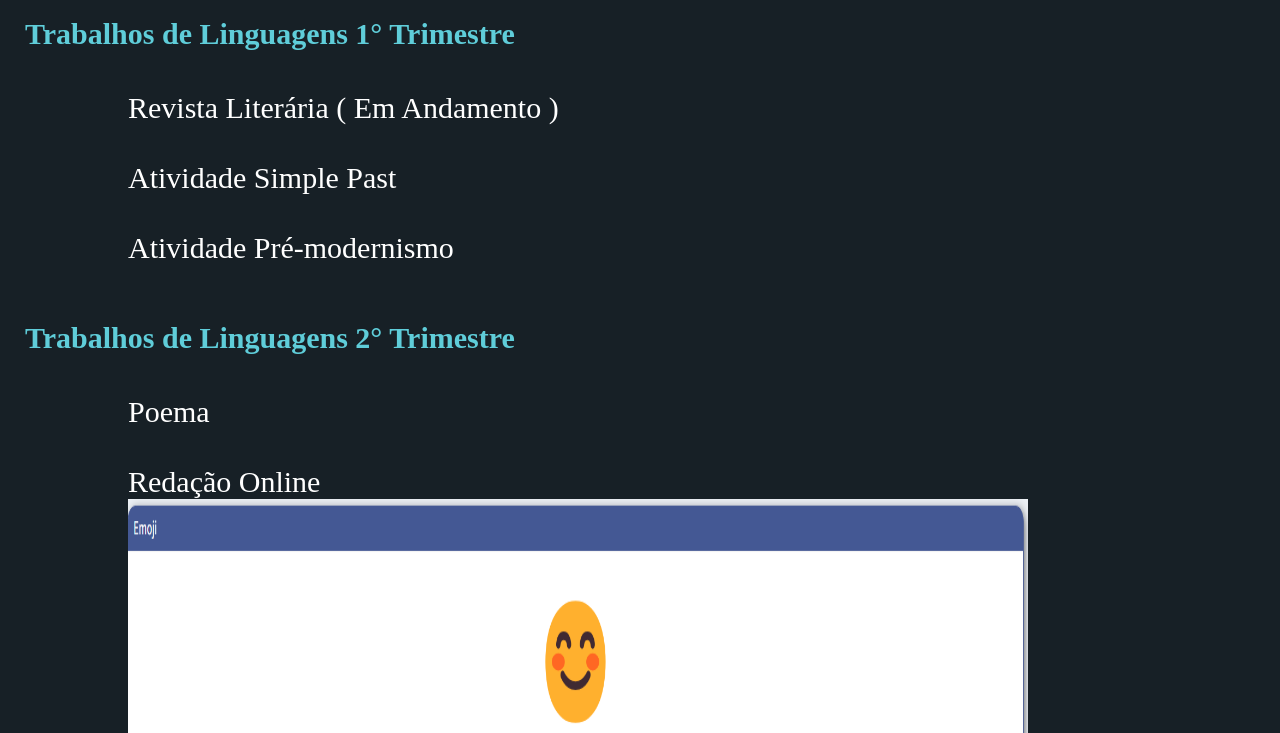
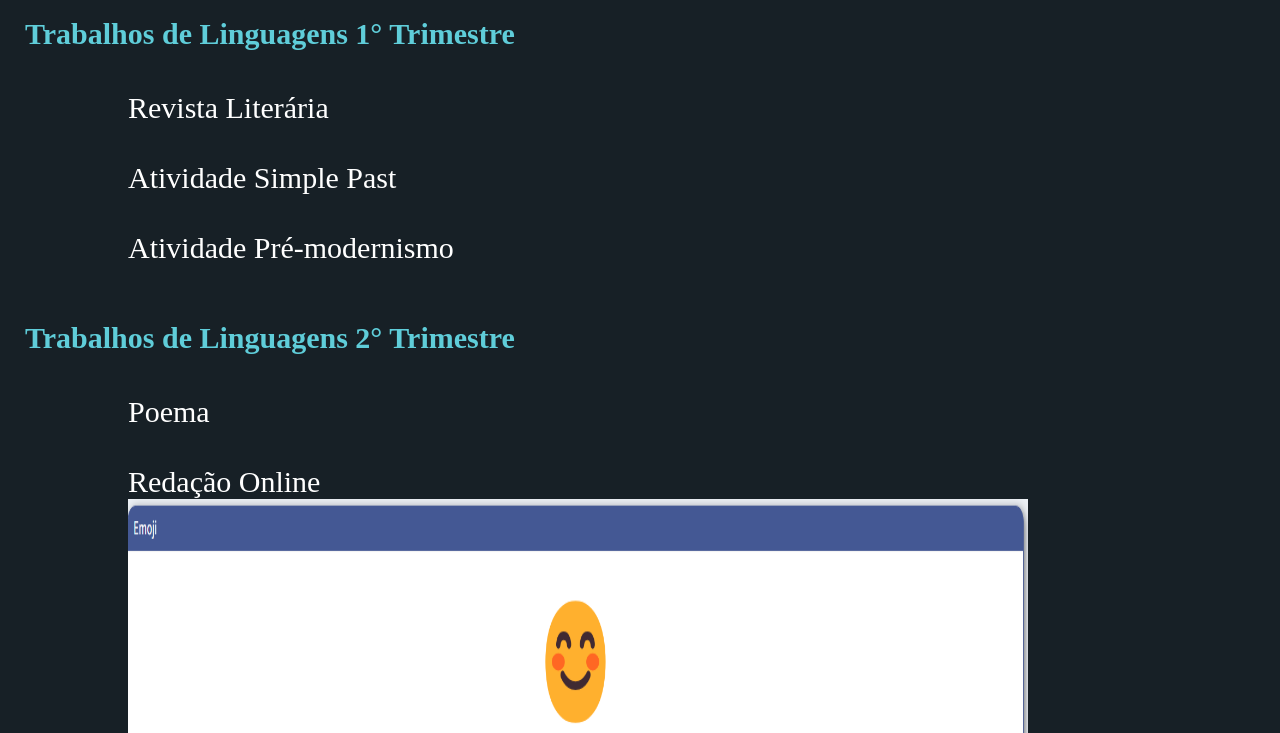
Before and after one commit to Gathh/Portfolio_HTML, a website: page Materias/paginas/linguagens.html in a window 1280 px wide. Shown: the part 67-800 px from the top of the page. Drawn offline with Linux system fonts and the light colour scheme.

Commit message:
REVISTA_LITERARIA

```diff
--- a/Materias/paginas/linguagens.html
+++ b/Materias/paginas/linguagens.html
@@ -64,7 +64,8 @@
   <h1 class="t2">Trabalhos de Linguagens 1° Trimestre</h1>
 
   <div class="trabalhos">
-    <a target="_blank" href="">Revista Literária ( Em Andamento )</a> <br><br><br>
+    <a target="_blank" href="https://sites.google.com/estudante.sesisenai.org.br/revista-literaria?usp=sharing">
+      Revista Literária</a> <br><br><br>
     <a target="_blank"
       href="https://lh3.googleusercontent.com/drive-storage/AJQWtBMUoBP3xbPX3kaXZWNmpQNRvrUBNoHr1Aj1uAnog80u88uwNKgXFTRGsRNHWIRMCxMMNmfYZ_9Z7OUuexyRxArM40RFiMlqorgbfpVVo_4UC1Y=w1349-h641">Atividade
       Simple Past</a> <br><br><br>
```
